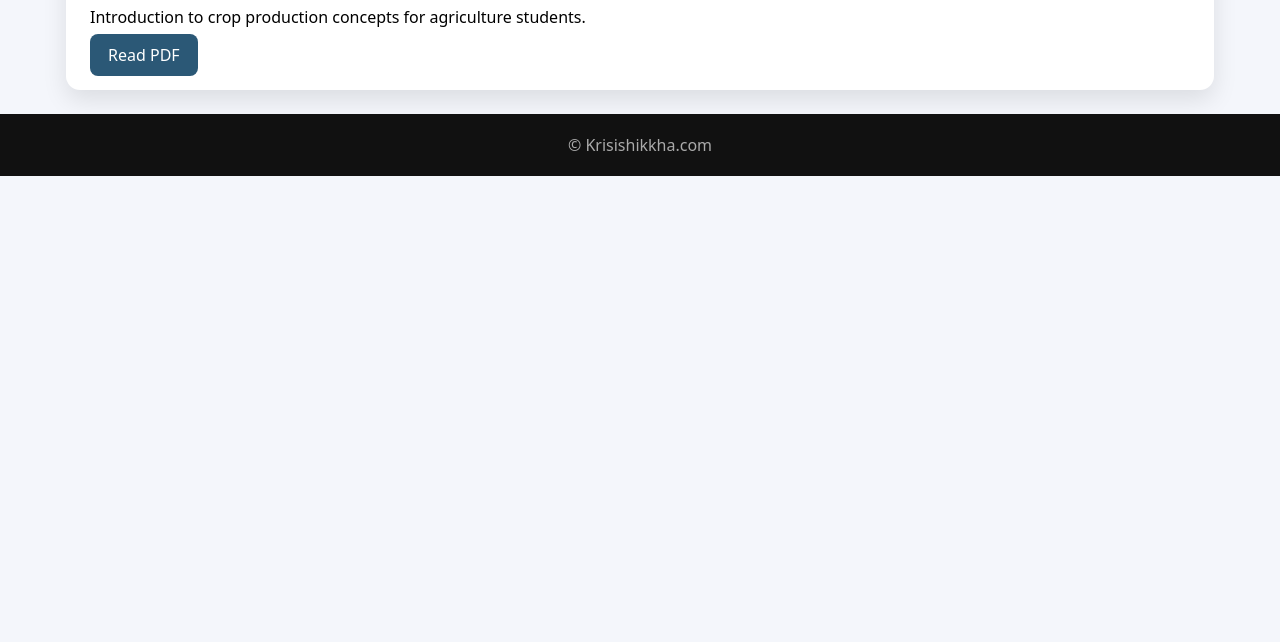
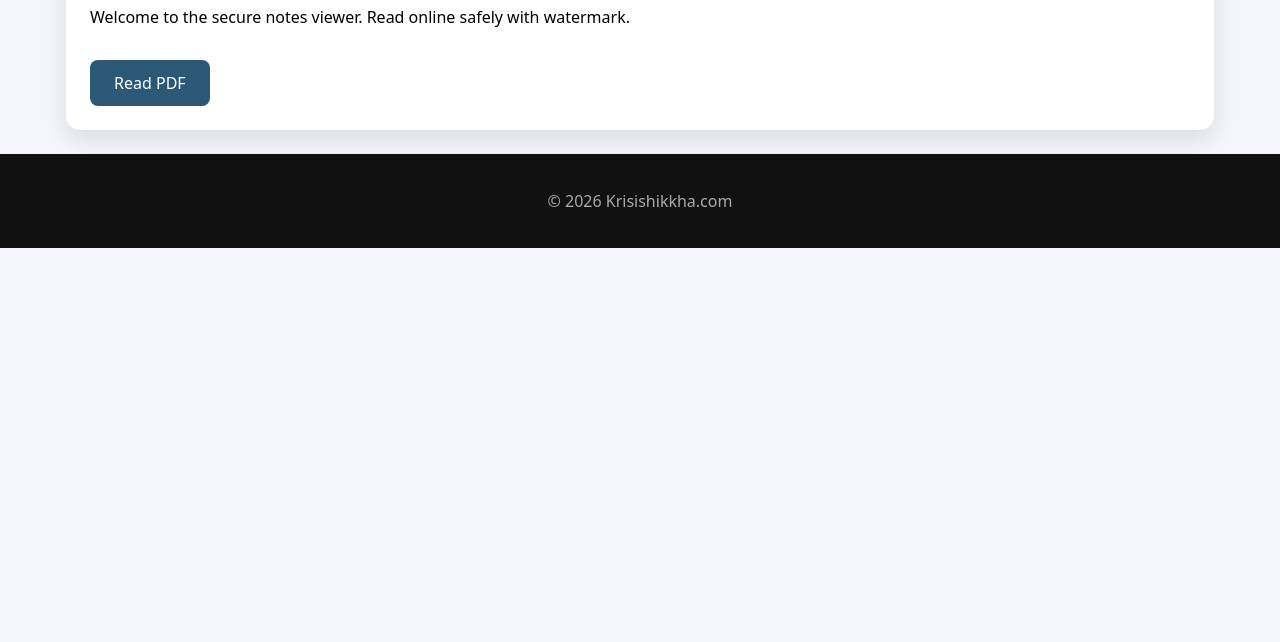
Before and after one commit to playcraftjunior-prog/krisishikkha, a plain HTML site: page pages/notes/note-001.html in a window 1280 px wide. Shown: the part 158-800 px from the top of the page. Drawn offline with Linux system fonts and the light colour scheme; files that its build step writes are made by us from their sources.

Commit message:
Update note-001.html

```diff
--- a/pages/notes/note-001.html
+++ b/pages/notes/note-001.html
@@ -2,19 +2,34 @@
 <html lang="en">
 <head>
 <meta charset="UTF-8">
-<title>Crop Production Basics | Krisishikkha</title>
+<title>Agriculture Notes 001 | Krisishikkha</title>
+<meta name="viewport" content="width=device-width, initial-scale=1.0">
+<meta name="description" content="Agriculture Notes for students. Read online, scroll only, no download.">
 <link rel="stylesheet" href="../../assets/css/app.css">
 </head>
 <body>
-
-<header><div class="logo">🌾 Krisishikkha</div></header>
+<header>
+    <div class="logo">🌾 Krisishikkha</div>
+</header>
 
 <main class="container card">
-<h1>Crop Production Basics</h1>
-<p>Introduction to crop production concepts for agriculture students.</p>
-<a class="btn" href="../../viewer/index.html?doc=agriculture/crop">Read PDF</a>
+<h1>Agriculture Notes 001</h1>
+<p>Welcome to the secure notes viewer. Read online safely with watermark.</p>
+
+<!-- Viewer link button -->
+<a href="../../viewer/index.html?doc=notes" target="_blank" class="btn" style="
+  display:inline-block;
+  background:#2b5876;
+  color:#fff;
+  padding:12px 24px;
+  border-radius:8px;
+  text-decoration:none;
+  margin-top:16px;
+">Read PDF</a>
 </main>
 
-<footer>© Krisishikkha.com</footer>
+<footer>
+<p>© 2026 Krisishikkha.com</p>
+</footer>
 </body>
 </html>
```
